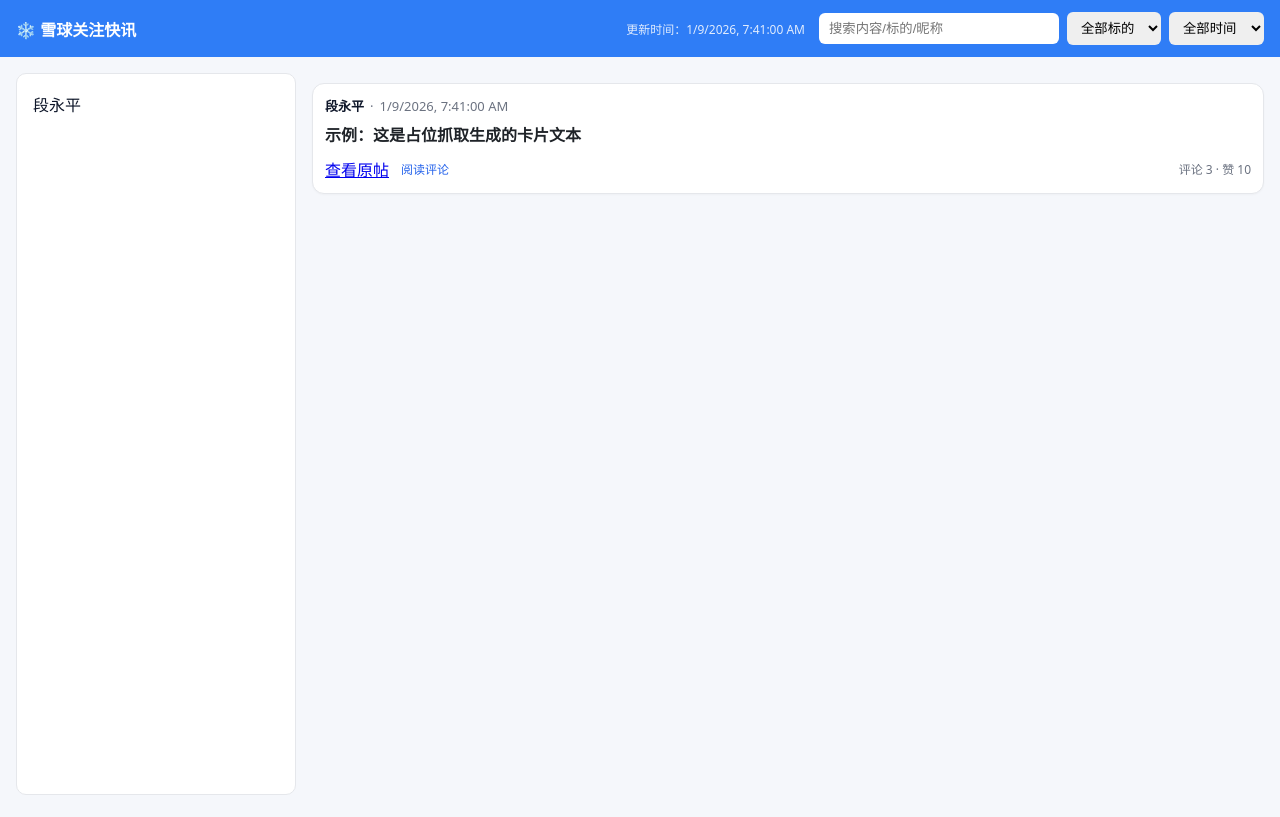
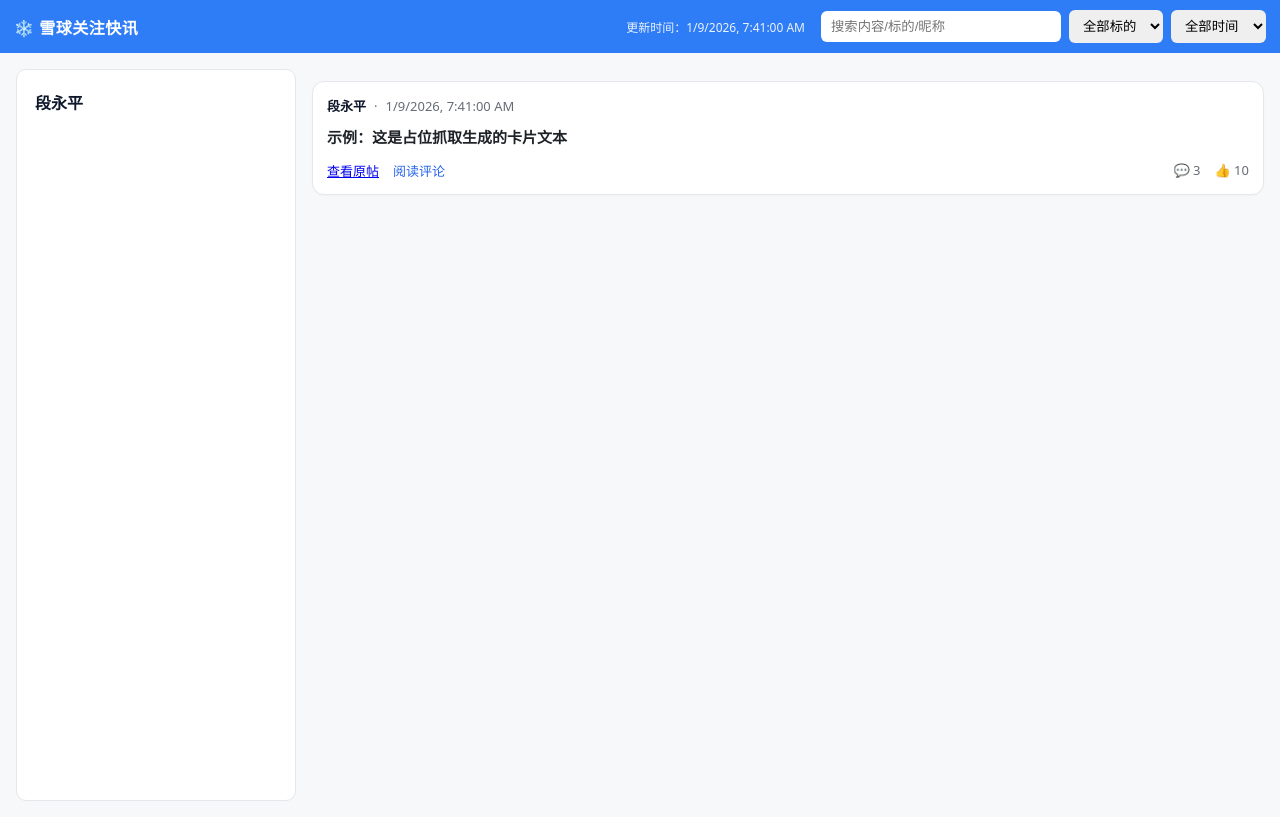
Before and after one commit to JohnWish1590/xueqiu, a website: page web/index.html in a window 1280 px wide. Drawn offline with Linux system fonts and the light colour scheme.

Commit message:
Add files via upload

```diff
--- a/web/app.js
+++ b/web/app.js
@@ -1,4 +1,7 @@
-// 修正昵称、更新时间、图片按钮文字与类型显示；加入评论/点赞数展示（若有）。
+// JS：进一步对齐雪球样式；
+// - 图片浮窗支持左右切换与缩放、Esc关闭
+// - counts 区域显示评论与点赞（有数据时）
+// - 统一昵称显示（优先 user_name，否则“用户+ID”）
 
 (async function(){
   const $ = sel => document.querySelector(sel);
@@ -6,91 +9,70 @@
   const data = await dataResp.json();
   const byUser = data.byUser||{}; const byTicker = data.byTicker||{}; const timeline = data.timeline||[];
 
-  // 更新时间：用时间线最大 created_at；若拿不到，用当前时间
-  const latest = timeline.reduce((max, i)=>{
-    const t = new Date(i.created_at).getTime();
-    return isNaN(t)? max : Math.max(max, t);
-  }, 0);
-  const last = latest? new Date(latest) : new Date();
-  $('#lastUpdate').textContent = `更新时间：${last.toLocaleString()}`;
+  // 更新时间
+  const latest = timeline.reduce((max,i)=>{ const t=new Date(i.created_at).getTime(); return isNaN(t)?max:Math.max(max,t); },0);
+  $('#lastUpdate').textContent = `更新时间：${ (latest? new Date(latest): new Date()).toLocaleString() }`;
 
-  // id -> 昵称 映射
+  // id->昵称 映射
   const idName = new Map();
-  Object.keys(byUser).forEach(id => {
-    const arr = byUser[id];
-    const nm = (arr && arr[0] && arr[0].user_name) ? arr[0].user_name : null;
-    if(nm) idName.set(Number(id), nm);
-  });
-  timeline.forEach(it => {
-    if(it.user_id && it.user_name && !idName.has(it.user_id)) idName.set(it.user_id, it.user_name);
-  });
-  const ensureName = (uid, fallbackTitle='用户') => {
-    const nm = idName.get(uid);
-    if(nm && nm.trim()) return nm;
-    return `${fallbackTitle}${uid}`; // 永不显示 undefined
-  };
+  Object.keys(byUser).forEach(id => { const arr=byUser[id]; const nm=arr&&arr[0]&&arr[0].user_name?arr[0].user_name:null; if(nm) idName.set(Number(id), nm); });
+  timeline.forEach(it => { if(it.user_id && it.user_name && !idName.has(it.user_id)) idName.set(it.user_id, it.user_name); });
+  const nameOf = uid => { const nm=idName.get(uid); return (nm&&nm.trim())? nm : `用户${uid}`; };
 
-  // 侧栏用户（昵称 + 主页链接）
+  // 侧栏用户
   const userList = $('#userList');
   const userTpl = document.getElementById('userItemTpl');
-  const users = Object.keys(byUser).map(id => ({ id: Number(id), name: ensureName(Number(id)) }))
-                              .sort((a,b)=> (a.name||'').localeCompare(b.name||''));
-  userList.innerHTML = '';
-  users.forEach(u => {
-    const node = userTpl.content.cloneNode(true);
-    const a = node.querySelector('.nick');
-    a.textContent = u.name; a.href = `https://xueqiu.com/u/${u.id}`;
-    a.addEventListener('click', e => { e.preventDefault(); render({ userId: u.id }); });
-    userList.appendChild(node);
-  });
+  const users = Object.keys(byUser).map(id => ({ id:Number(id), name:nameOf(Number(id)) }))
+                    .sort((a,b)=>(a.name||'').localeCompare(b.name||''));
+  userList.innerHTML='';
+  users.forEach(u => { const node=userTpl.content.cloneNode(true); const a=node.querySelector('.nick'); a.textContent=u.name; a.href=`https://xueqiu.com/u/${u.id}`; a.addEventListener('click', e=>{ e.preventDefault(); render({ userId:u.id }); }); userList.appendChild(node); });
 
   // 标的下拉
   const tickerSelect = $('#tickerSelect');
   const tickers = Object.keys(byTicker).sort();
   tickerSelect.innerHTML = '<option value="all">全部标的</option>' + tickers.map(t=>`<option value="${t}">${t}</option>`).join('');
 
-  // 读/未读存储
-  const storeKey = 'xq_read_hashes';
-  const getRead = ()=> new Set(JSON.parse(localStorage.getItem(storeKey)||'[]'));
+  // 读/未读
+  const storeKey='xq_read_hashes';
+  const getRead = () => new Set(JSON.parse(localStorage.getItem(storeKey)||'[]'));
   const setRead = s => localStorage.setItem(storeKey, JSON.stringify(Array.from(s)));
 
-  // 提取图片链接（显示“图片”两个字，点开浮窗）
+  // 图片浮窗
+  const lightbox = $('#lightbox');
+  const lightboxContent = $('#lightboxContent');
+  const closeLightbox = () => { lightbox.classList.remove('active'); lightboxContent.innerHTML=''; currentImgs=[]; curIdx=0; };
+  $('#lightboxClose').addEventListener('click', closeLightbox);
+  lightbox.addEventListener('click', e=>{ if(e.target===lightbox) closeLightbox(); });
+  let currentImgs = []; let curIdx = 0;
+  function showImg(idx){
+    lightboxContent.innerHTML = `<img src="${currentImgs[idx]}" alt="image">`;
+  }
+  function openLightbox(imgs){ currentImgs=imgs; curIdx=0; showImg(0); lightbox.classList.add('active'); }
+  document.addEventListener('keydown', e=>{
+    if(!lightbox.classList.contains('active')) return;
+    if(e.key==='Escape') return closeLightbox();
+    if(e.key==='ArrowRight'){ curIdx=(curIdx+1)%currentImgs.length; showImg(curIdx); }
+    if(e.key==='ArrowLeft'){ curIdx=(curIdx-1+currentImgs.length)%currentImgs.length; showImg(curIdx); }
+    if(e.key==='+'){ const img=lightboxContent.querySelector('img'); if(img){ img.classList.toggle('zoom'); } }
+  });
+
+  // 提取图片链接
   function extractImages(text){
     if(!text) return [];
-    const urls = [];
-    const re = /(https?:\/\/[^\s"']+\.(?:jpg|jpeg|png)(?:![\w.]+)?)/gi;
-    let m; while((m = re.exec(text))){ urls.push(m[1]); }
+    const urls=[]; const re=/(https?:\/\/[^\s"']+\.(?:jpg|jpeg|png)(?:![\w.]+)?)/gi; let m; while((m=re.exec(text))){ urls.push(m[1]); }
     return Array.from(new Set(urls));
   }
 
-  const lightbox = $('#lightbox');
-  const lightboxContent = $('#lightboxContent');
-  $('#lightboxClose').addEventListener('click', ()=>{ lightbox.classList.remove('active'); lightboxContent.innerHTML=''; });
-  lightbox.addEventListener('click', (e)=>{ if(e.target===lightbox){ lightbox.classList.remove('active'); lightboxContent.innerHTML=''; } });
-  function openLightbox(imgs){
-    lightboxContent.innerHTML = imgs.map(u=>`<img src="${u}" alt="image"/>`).join('');
-    lightbox.classList.add('active');
-  }
-
-  // 渲染时间线
   function render({ userId=null }={}){
     const kw = ($('#kw').value||'').trim().toLowerCase();
     const tSel = $('#tickerSelect').value||'all';
     const dSel = $('#dateSelect').value||'all';
     const now = Date.now();
-    const inRange = t => {
-      if(dSel==='all') return true;
-      const ts = new Date(t.created_at).getTime();
-      const day = 86400000;
-      if(dSel==='1d') return (now - ts) <= day;
-      if(dSel==='7d') return (now - ts) <= day*7;
-      if(dSel==='30d') return (now - ts) <= day*30;
-      return true;
-    };
+    const inRange = t => { if(dSel==='all') return true; const ts=new Date(t.created_at).getTime(); const day=86400000; if(dSel==='1d') return (now-ts)<=day; if(dSel==='7d') return (now-ts)<=day*7; if(dSel==='30d') return (now-ts)<=day*30; return true; };
     const list = (userId? (byUser[userId]||[]) : timeline)
       .filter(i => (tSel==='all' || (i.tickers||[]).includes(tSel)))
       .filter(i => inRange(i))
-      .filter(i => !kw || ((i.text||'').toLowerCase().includes(kw) || (i.title||'').toLowerCase().includes(kw) || ensureName(i.user_id).toLowerCase().includes(kw)))
+      .filter(i => !kw || ((i.text||'').toLowerCase().includes(kw) || (i.title||'').toLowerCase().includes(kw) || nameOf(i.user_id).toLowerCase().includes(kw)))
       .sort((a,b)=> new Date(b.created_at)-new Date(a.created_at));
 
     const tl = $('#timeline'); tl.innerHTML='';
@@ -99,37 +81,26 @@
     list.forEach(item => {
       const node = tpl.content.cloneNode(true);
       const art = node.querySelector('.card');
-      const nick = node.querySelector('.nick');
-      nick.textContent = ensureName(item.user_id);
-      nick.href = `https://xueqiu.com/u/${item.user_id}`;
+      const nick = node.querySelector('.nick'); nick.textContent = nameOf(item.user_id); nick.href = `https://xueqiu.com/u/${item.user_id}`;
       node.querySelector('.time').textContent = new Date(item.created_at).toLocaleString();
-      // 不显示类型（避免看到 0 或不必要文本）
-      // 填充正文（允许包含链接 HTML）
       node.querySelector('.card-body').innerHTML = (item.text||item.title||'');
-
       const origin = node.querySelector('.origin'); origin.href = item.url||`https://xueqiu.com/u/${item.user_id}`;
       const readComments = node.querySelector('.read-comments'); readComments.href = (item.url||`https://xueqiu.com/u/${item.user_id}`);
 
-      // 图片按钮：固定显示“图片”，点击弹出浮窗
+      // 图片按钮
       const imgs = extractImages(item.text||item.title||'');
       const imgBtn = node.querySelector('.img-count');
-      if(imgs.length){
-        imgBtn.style.display = 'inline-block';
-        imgBtn.textContent = '图片';
-        imgBtn.addEventListener('click', ()=> openLightbox(imgs));
-      }
+      if(imgs.length){ imgBtn.style.display='inline-block'; imgBtn.textContent='图片'; imgBtn.addEventListener('click', ()=> openLightbox(imgs)); }
 
-      // 可选计数（若数据里有）
+      // 评论/点赞计数（靠近雪球行内样式）
       const counts = node.querySelector('.counts');
-      const cc = Number(item.comments_count||0);
-      const lc = Number(item.likes_count||0);
-      if(cc+lc>0){ counts.textContent = `评论 ${cc} · 赞 ${lc}`; }
+      const cc = Number(item.comments_count||0); const lc = Number(item.likes_count||0);
+      if(cc+lc>0){ counts.innerHTML = `<span class="icon">💬 ${cc}</span><span class="icon">👍 ${lc}</span>`; }
 
+      // 读/未读切换
       const isRead = read.has(item.hash);
       art.classList.add(isRead? 'read' : 'unread');
-      art.addEventListener('click', (e)=>{
-        if(!(e.target.closest('a'))){ const s=getRead(); s.add(item.hash); setRead(s); art.classList.remove('unread'); art.classList.add('read'); }
-      });
+      art.addEventListener('click', (e)=>{ if(!(e.target.closest('a'))){ const s=getRead(); s.add(item.hash); setRead(s); art.classList.remove('unread'); art.classList.add('read'); } });
       origin.addEventListener('click', ()=>{ const s=getRead(); s.add(item.hash); setRead(s); });
       readComments.addEventListener('click', ()=>{ const s=getRead(); s.add(item.hash); setRead(s); });
 
--- a/web/style.css
+++ b/web/style.css
@@ -1,31 +1,45 @@
-.xq-theme{ --primary:#2f7df6; --bg:#f5f7fb; --card:#fff; --text:#1f2328; --muted:#6b7280; --border:#e5e7eb; }
-body{ font-family: system-ui,-apple-system,Segoe UI,Roboto,Arial; margin:0; background:var(--bg); color:var(--text); }
-.topbar{ display:flex; justify-content:space-between; align-items:center; padding:12px 16px; background:var(--primary); color:#fff; position:sticky; top:0; }
-.topbar .logo{ font-weight:700; }
+.xq-theme{ --primary:#2f7df6; --bg:#f6f8fa; --card:#fff; --text:#1f2328; --muted:#666b74; --border:#e5e7eb; --accent:#2563eb; }
+/* 基础 */
+html,body{ height:100%; }
+body{ font-family: system-ui,-apple-system,"Segoe UI",Roboto,Arial; margin:0; background:var(--bg); color:var(--text); }
+/* 顶栏，靠近雪球的蓝与高度 */
+.topbar{ display:flex; justify-content:space-between; align-items:center; padding:10px 14px; background:var(--primary); color:#fff; position:sticky; top:0; z-index:100; }
+.topbar .logo{ font-weight:700; letter-spacing:.5px; }
 .topbar .actions{ display:flex; gap:8px; align-items:center; }
-.muted{ opacity:.85; font-size:12px; margin-right:6px; }
+.muted{ opacity:.9; font-size:12px; margin-right:8px; }
 .search{ padding:8px 10px; border-radius:6px; border:none; width:220px; }
 .select{ padding:8px 10px; border-radius:6px; border:none; }
+/* 主布局 */
 .layout{ display:grid; grid-template-columns:280px 1fr; gap:16px; padding:16px; }
-.sidebar{ background:var(--card); border:1px solid var(--border); border-radius:10px; padding:10px; height:calc(100vh - 100px); overflow:auto; }
-.timeline{ min-height:400px; }
-.user-item{ padding:8px 6px; border-radius:8px; }
+/* 侧栏：更接近雪球左侧导航卡片的感觉 */
+.sidebar{ background:var(--card); border:1px solid var(--border); border-radius:10px; padding:10px; height:calc(100vh - 90px); overflow:auto; }
+.user-item{ padding:10px 8px; border-radius:8px; }
 .user-item:hover{ background:#f0f5ff; }
-.user-item .nick{ color:#0f172a; text-decoration:none; }
-.card{ background:var(--card); border:1px solid var(--border); border-radius:12px; padding:12px; margin:10px 0; box-shadow:0 1px 2px rgba(0,0,0,.03); }
-.card-head{ display:flex; align-items:center; gap:6px; font-size:13px; color:var(--muted); }
-.card-head .nick{ color:#0f172a; font-weight:600; }
-.card-body{ margin:8px 0; line-height:1.6; }
-.card-foot{ display:flex; gap:12px; align-items:center; }
-.link{ color:#2563eb; text-decoration:none; }
+.user-item .nick{ color:#0f172a; text-decoration:none; font-weight:600; }
+/* 卡片 */
+.card{ background:var(--card); border:1px solid var(--border); border-radius:12px; padding:14px; margin:12px 0; box-shadow:0 1px 2px rgba(0,0,0,.03); }
+.card-head{ display:flex; align-items:center; gap:8px; font-size:13px; color:var(--muted); }
+.card-head .nick{ color:#0f172a; font-weight:700; }
+.card-body{ margin:10px 0; line-height:1.7; font-size:15px; }
+.card-body a{ color:var(--accent); text-decoration:none; }
+.card-body a:hover{ text-decoration:underline; }
+.card-foot{ display:flex; gap:14px; align-items:center; font-size:13px; color:var(--muted); }
+.link{ color:var(--accent); text-decoration:none; }
+/* Gmail风格读/未读 */
 .card.unread .card-head .nick, .card.unread .card-body{ font-weight:700; }
 .card.read .card-head .nick, .card.read .card-body{ font-weight:400; }
-.img-count{ display:inline-block; padding:4px 8px; border:1px solid var(--border); border-radius:6px; background:#fff; color:#374151; font-size:12px; cursor:pointer; }
+/* 图片按钮与计数，靠近雪球样式 */
+.img-count{ display:inline-block; padding:4px 10px; border:1px solid var(--border); border-radius:16px; background:#fff; color:#374151; font-size:12px; cursor:pointer; }
 .img-count:hover{ background:#f3f4f6; }
-.lightbox{ position:fixed; inset:0; background:rgba(0,0,0,.6); display:none; align-items:center; justify-content:center; z-index:9999; }
+.counts{ font-size:13px; color:var(--muted); margin-left:auto; display:flex; gap:14px; align-items:center; }
+.counts .icon{ display:inline-flex; gap:4px; align-items:center; }
+/* 浮窗图库：加大尺寸并支持缩放 */
+.lightbox{ position:fixed; inset:0; background:rgba(0,0,0,.7); display:none; align-items:center; justify-content:center; z-index:9999; }
 .lightbox.active{ display:flex; }
-.lightbox-content{ max-width:90vw; max-height:90vh; background:#000; padding:8px; border-radius:8px; }
-.lightbox-content img{ max-width:88vw; max-height:86vh; display:block; margin:6px auto; }
+.lightbox-content{ max-width:96vw; max-height:92vh; background:#000; padding:10px; border-radius:10px; display:flex; align-items:center; justify-content:center; }
+.lightbox-content img{ max-width:95vw; max-height:90vh; display:block; margin:auto; transition:transform .2s ease; }
+.lightbox-content img.zoom{ transform:scale(1.25); }
 .lightbox-close{ position:absolute; top:16px; right:16px; background:#fff; border:1px solid var(--border); border-radius:6px; padding:6px 10px; cursor:pointer; }
-.read-comments{ font-size:12px; color:#2563eb; text-decoration:none; }
-.counts{ font-size:12px; color:var(--muted); }
+.lightbox-nav{ position:absolute; width:96vw; display:flex; justify-content:space-between; top:50%; transform:translateY(-50%); color:#fff; font-size:26px; user-select:none; }
+.lightbox-nav .btn{ cursor:pointer; padding:8px 14px; background:rgba(0,0,0,.3); border-radius:8px; }
+.read-comments{ font-size:13px; color:var(--accent); text-decoration:none; }
```
